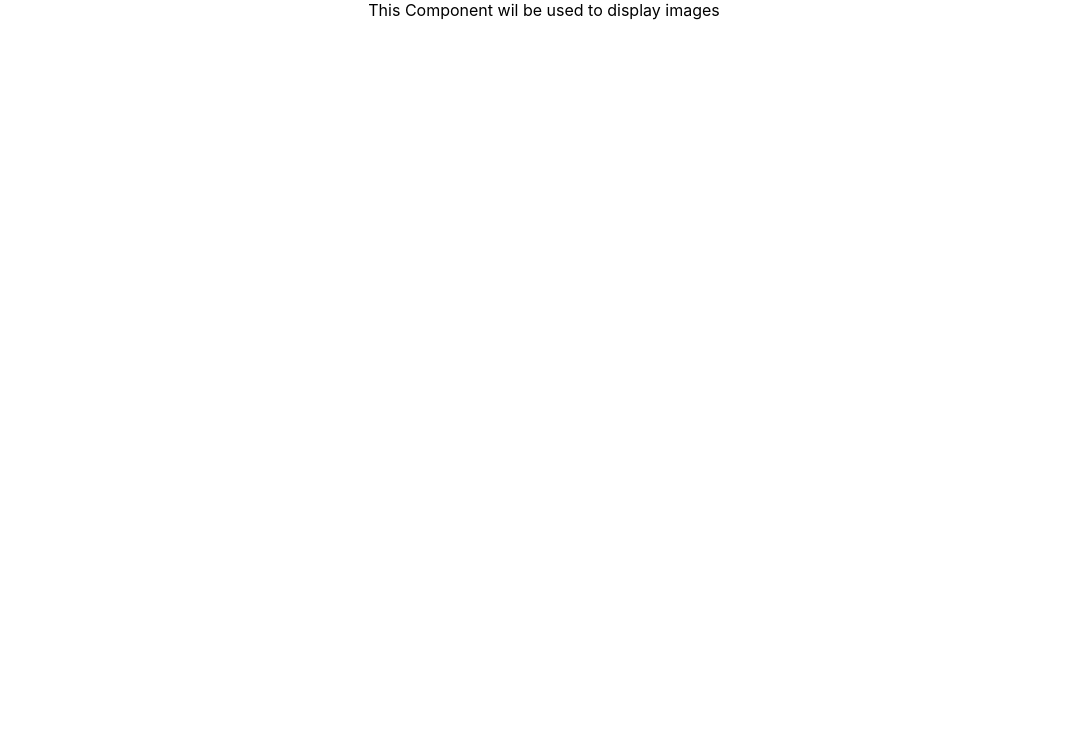
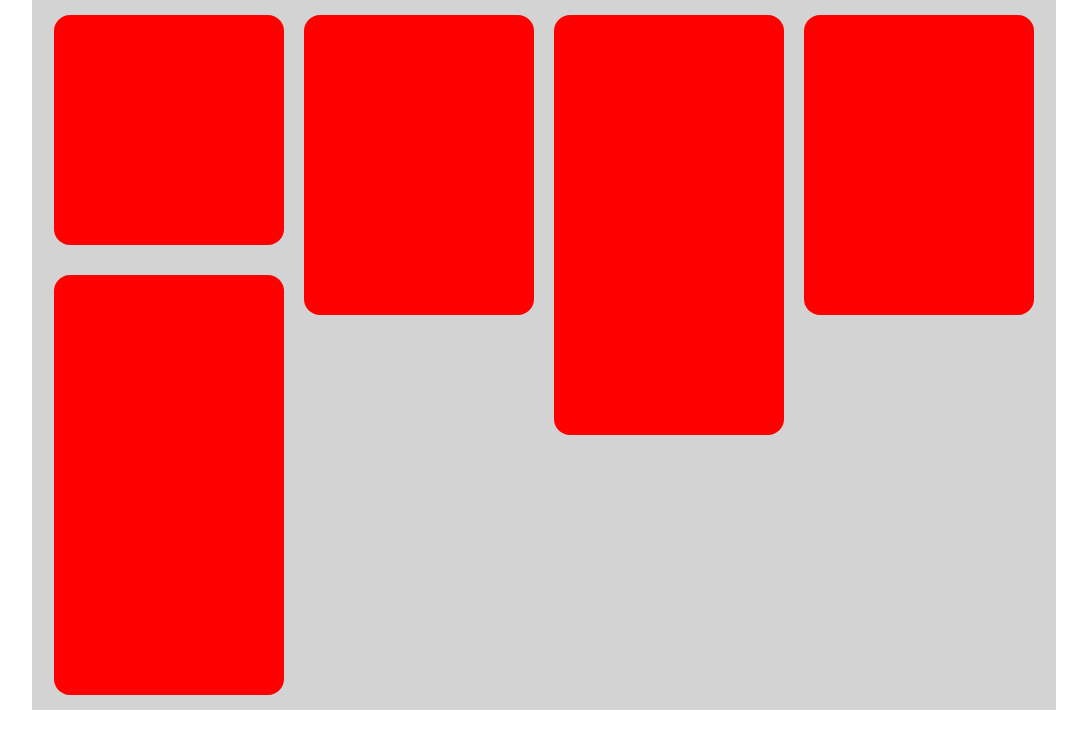
Before and after one commit to Rahulsingh1939/reactComponentForMosiac, a React (Create React App) app: page / in a window 1280 px wide. Shown: the top 748 px of the page, without its empty margins (96-1183 px from the left). Built offline with nearby package versions, Linux system fonts and the light colour scheme.

Commit message:
Work Started on Image card Resposive Component

```diff
--- a/src/components/card.js
+++ b/src/components/card.js
@@ -0,0 +1,31 @@
+import React from 'react';
+
+function Card(props) {
+    return (
+        <div style={{
+            ...styles.card,
+            ...styles[props.size]
+        }}>
+        </div>
+    )
+}
+
+const styles = {
+    card: {
+        margin: '15px 10px',
+        padding: 0,
+        borderRadius: '16px',
+        backgroundColor: 'red'
+    },
+    small: {
+        gridRowEnd: 'span 26'
+    },
+    medium: {
+        gridRowEnd: 'span 33'
+    },
+    large: {
+        gridRowEnd: 'span 45'
+    }
+}
+
+export default Card;
--- a/src/components/image.js
+++ b/src/components/image.js
@@ -1,11 +1,33 @@
-import React from 'react'
+import React from 'react';
+
+import Card from './card.js';
 
 function Image() {
-  return (
-    <div>
-      This Component wil be used to display images
-    </div>
-  )
+    return (
+        <div style={styles.container}>
+            <Card size="small" />
+            <Card size="medium" />
+            <Card size="large" />
+            <Card size="medium" />
+            <Card size="large" />
+        </div>
+    )
 }
 
-export default Image
+const styles = {
+    container: {
+        margin: 0,
+        padding: 0,
+        width: '80vw',
+        display: 'grid',
+        gridTemplateColumns: 'repeat(auto-fill, 250px)',
+        gridAutoRows: '10px',
+        position: 'absolute',
+        left: '50%',
+        transform: 'translateX(-50%)',
+        justifyContent: 'center',
+        backgroundColor: 'LightGray'
+    }
+}
+
+export default Image;
```
